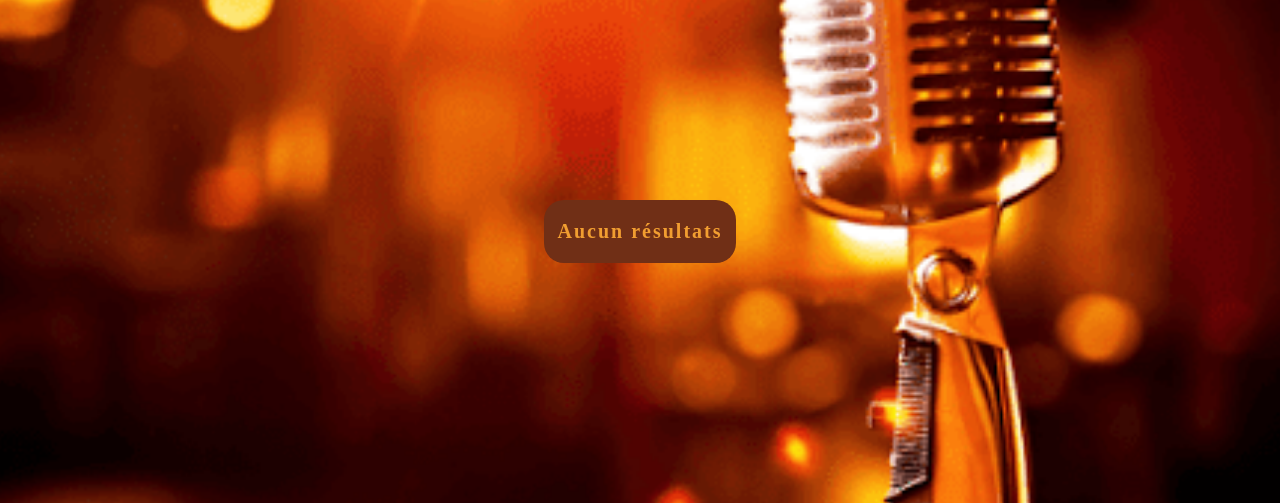
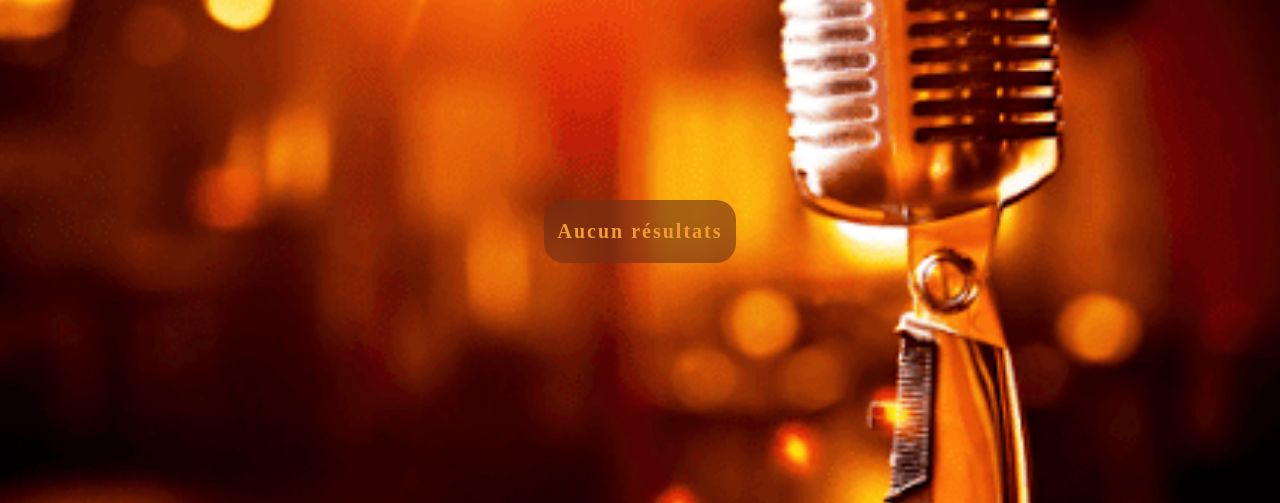
Before and after one commit to mathilde-roussier/autocompletion, a PHP site: page /recherche.php?search=1 in a window 1280 px wide, with the pointer over the restyled element. Shown: the part 176-679 px from the top of the page. Run offline with PHP 8.4, Linux system fonts and the light colour scheme; data comes from the database, SQL or seed files in the repository.

Commit message:
Fini bonne nuit ;)

```diff
--- a/css/autocompletion.css
+++ b/css/autocompletion.css
@@ -197,6 +197,16 @@ header form input[type="text"] {
     border-radius: 20px;
 }
 
+.resultat_recherche div:hover {
+    background: rgba(112, 47, 22,0.603);
+    backdrop-filter: blur(5px);
+}
+
+.resultat_recherche div:hover a{
+    color:black;
+}
+
+
 .resultat_recherche div a {
     letter-spacing: 2px;
     font-weight: bold;
```
